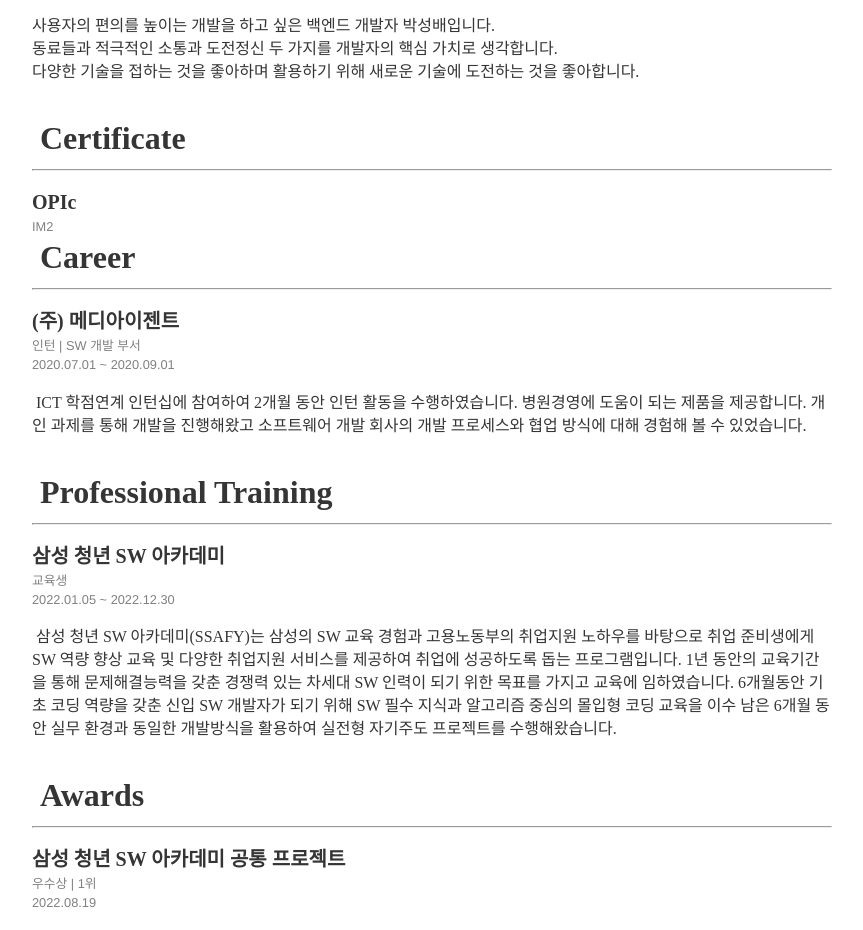
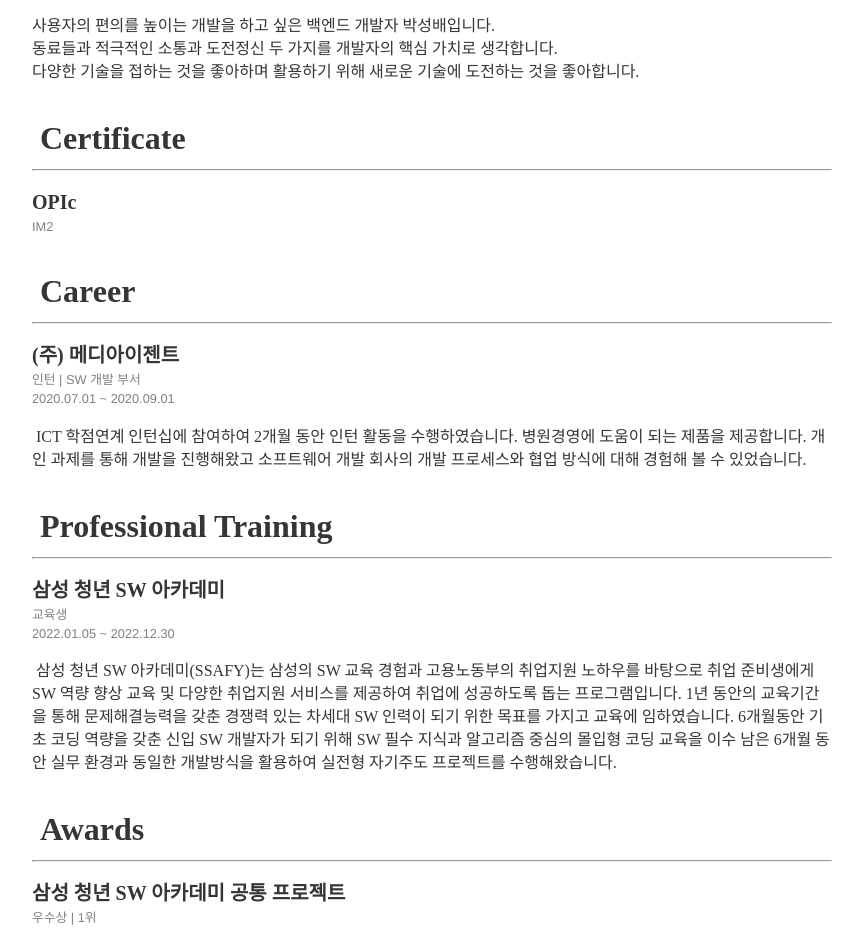
Before and after one commit to Sungbae95/Sungbae95.github.io, a Jekyll site: the page built from index.md, in a window 1280 px wide. Shown: the part 327-1257 px from the top of the page, without its empty margins (208-1071 px from the left). Built offline with Jekyll 4.4.1, drawn with Linux system fonts in a browser that asks for light colours; some web fonts are replaced.

Commit message:
Update index.md

```diff
--- a/index.md
+++ b/index.md
@@ -26,7 +26,8 @@
 <span style="line-height:10px; font-size:200%; font-family: nanumsquare;  font-weight: 800;"> &nbsp;Certificate </span>
 <hr />
 <span style="font-size:125%; font-family: nanumsquare;  font-weight: 700;"> <b>OPIc</b> </span> <br/>
-<span style="font-size:80%; color:gray">IM2 </span>
+<span style="font-size:80%; color:gray">IM2</span>
+<p style="line-height:23px; font-family: nanumsquare;"></p>
 <br/>
 
 <span style="line-height:10px; font-size:200%; font-family: nanumsquare;  font-weight: 800;"> &nbsp;Career </span>
```
